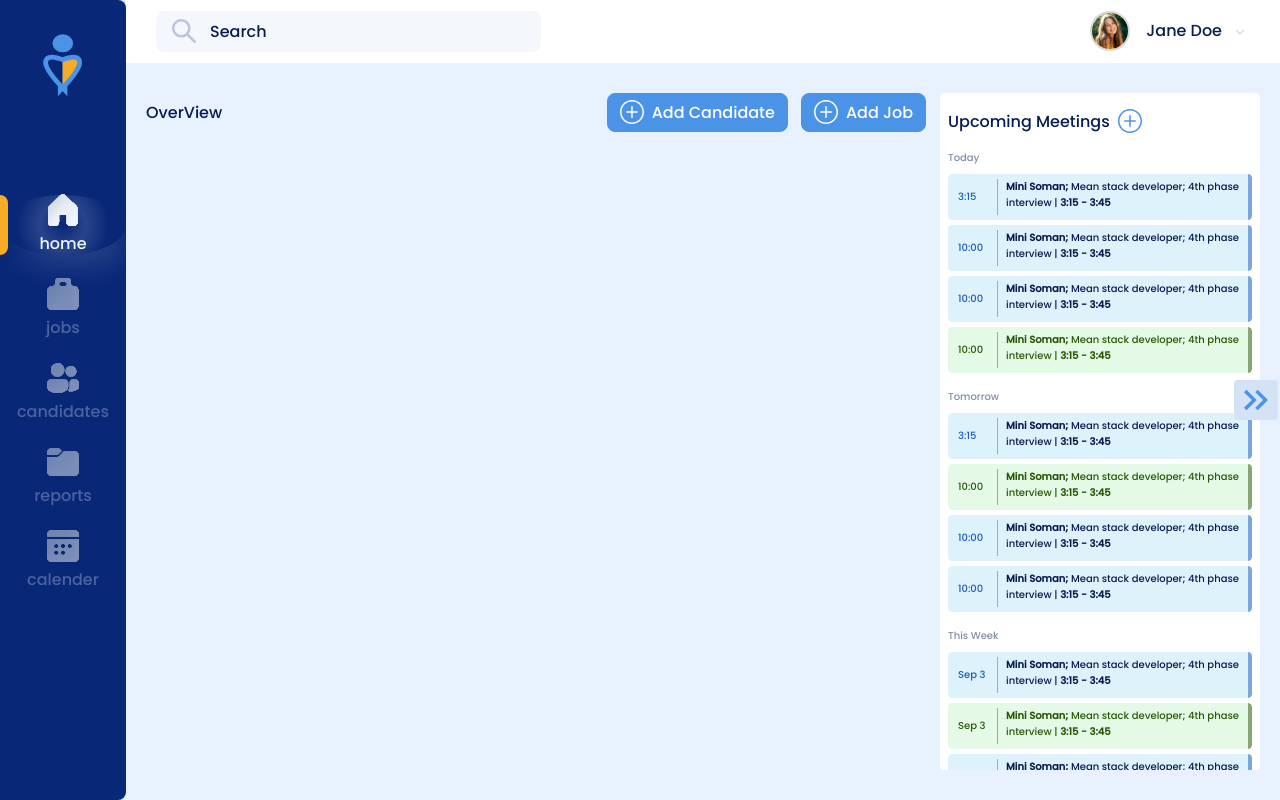
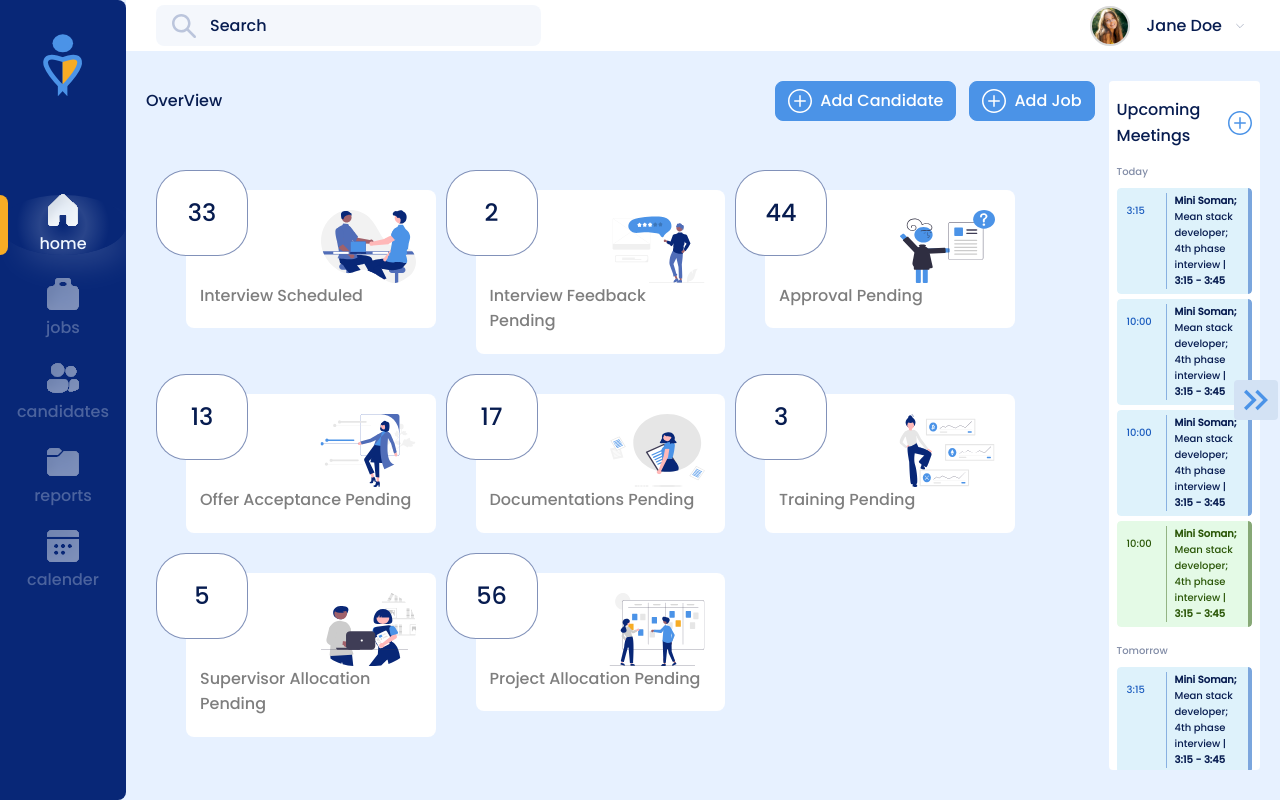
Before and after one commit to nsanzimfura-eric/hr-management-system, a React (Vite) app: page /login in a window 1280 px wide. Built offline with nearby package versions, Linux system fonts and the light colour scheme.

Commit message:
Design middle overView with side navs

```diff
--- /dev/null
+++ b/src/components/OverViewSinglerComponent/OverViewSinglerComponent.module.scss
@@ -0,0 +1,86 @@
+@import "../../styles/variables.scss";
+@import "../../styles/mixins.scss";
+
+.overViewSinglerComponent {
+  :global {
+    background-color: $light;
+    border-radius: 8px;
+    padding: 24px;
+    padding-left: 17px;
+    position: relative;
+    display: flex;
+    flex-direction: column;
+    gap: 0;
+    width: calc(100% / 4 - 40px);
+    height: auto;
+    max-height: fit-content;
+    @include mq($xlg) {
+      padding: 20px;
+      padding-left: 14px;
+      width: calc(100% / 3 - 40px);
+    }
+    @include mq($lg) {
+      padding: 18px;
+      padding-left: 14px;
+      width: calc(100% / 3 - 30px);
+    }
+    @include mq($md) {
+      padding: 15px;
+      padding-left: 12px;
+      width: calc(100% / 2 - 30px);
+    }
+    @include mq($sm) {
+      width: calc(100% - 30px);
+    }
+    button {
+      position: absolute;
+      border: 1px solid hsla(223, 87%, 25%, 51%);
+      border-radius: 30px;
+      display: flex;
+      justify-content: center;
+      align-items: center;
+      height: 86px;
+      width: 92px;
+      font-family: $poppinsSemiBold;
+      color: $dark;
+      font-size: 24px;
+      left: -30px;
+      top: -20px;
+      background-color: $light;
+      @include mq($lgx) {
+        height: 76px;
+        width: 82px;
+        left: -25px;
+        top: -15px;
+      }
+      @include mq($lg) {
+        height: 66px;
+        width: 72px;
+        font-size: 20px;
+        left: -20px;
+        top: -12px;
+      }
+      @include mq($md) {
+        height: 66px;
+        width: 72px;
+        font-size: 19px;
+        left: -18px;
+        top: -10px;
+      }
+      @include mq($xls) {
+        height: 56px;
+        width: 62px;
+        font-size: 18px;
+      }
+    }
+    div {
+      flex-grow: 1;
+    }
+    span {
+      @include p;
+      color: #000000;
+      opacity: 0.5;
+      font-family: $poppinsRegular;
+    }
+  }
+}
--- /dev/null
+++ b/src/components/OverViewSinglerComponent/OverViewSinglerComponent.tsx
@@ -0,0 +1,23 @@
+
+import { OverViewDataInterface } from "../../pages/dashboard/components/DashboardHome/overViewData";
+import styles from "./OverViewSinglerComponent.module.scss";
+
+interface DataProps {
+    data: OverViewDataInterface;
+}
+
+const OverViewSinglerComponent = (props: DataProps) => {
+    const { data } = props;
+
+    return (
+        <div className={styles.overViewSinglerComponent}>
+            <button>{data.number}</button>
+            <div className="w-100 d-flex justify-content-end">
+                <img src={data.img} alt="BG" />
+            </div>
+            <span>{data.action}</span>
+        </div>
+    )
+}
+
+export default OverViewSinglerComponent
--- a/src/pages/dashboard/components/DashboardHome/DashboardHome.tsx
+++ b/src/pages/dashboard/components/DashboardHome/DashboardHome.tsx
@@ -3,6 +3,8 @@ import styles from "./dashboardHome.module.scss";
 import UpComingMeetings from "../../../../components/upComingMeetings/upComingMeetings";
 import ButtonIcon from "../../../../components/ButtonIcon/ButtonIcon";
 import { Typography } from "@mui/material";
+import { overViewData } from "./overViewData";
+import OverViewSinglerComponent from "../../../../components/OverViewSinglerComponent/OverViewSinglerComponent";
 
 
 const DashboardHome = () => {
@@ -31,9 +33,10 @@ const DashboardHome = () => {
         </div>
         {/* Overview body */}
         <div className="overViewBody">
-
+          {overViewData.map((data, index) => {
+            return <OverViewSinglerComponent key={index} data={data} />
+          })}
         </div>
-
       </div>
       <UpComingMeetings showMeetings={showMeetings} />
       <div className="buttonToggleMeetings">
--- a/src/pages/dashboard/components/DashboardHome/dashboardHome.module.scss
+++ b/src/pages/dashboard/components/DashboardHome/dashboardHome.module.scss
@@ -95,17 +95,19 @@
 
       //body overview
       .overViewBody {
-        width: 100%;
+        width: calc(100% - 40px);
         display: flex;
         flex-wrap: wrap;
         background-color: transparent;
-        gap: 16px;
+        gap: 40px;
         overflow: hidden;
-        @include mqh($lg) {
-          gap: 14px;
-        }
-        @include mqh($md) {
-          gap: 12px;
+        padding-left: 40px;
+        padding-top: 40px;
+        @include mq($lg) {
+          gap: 30px;
+          padding-left: 30px;
+          padding-top: 30px;
+          width: calc(100% - 30px);
         }
       }
     }
--- /dev/null
+++ b/src/pages/dashboard/components/DashboardHome/overViewData.ts
@@ -0,0 +1,16 @@
+export interface OverViewDataInterface {
+  number: number;
+  action: string;
+  img: string;
+}
+
+export const overViewData = [
+  { number: 33, action: "Interview Scheduled", img: "/svgs/1.svg" },
+  { number: 2, action: "Interview  Feedback Pending", img: "/svgs/2.svg" },
+  { number: 44, action: "Approval Pending", img: "/svgs/3.svg" },
+  { number: 13, action: "Offer Acceptance Pending", img: "/svgs/4.svg" },
+  { number: 17, action: "Documentations Pending", img: "/svgs/5.svg" },
+  { number: 3, action: "Training Pending", img: "/svgs/6.svg" },
+  { number: 5, action: "Supervisor Allocation Pending", img: "/svgs/7.svg" },
+  { number: 56, action: "Project Allocation Pending", img: "/svgs/8.svg" },
+];
```
